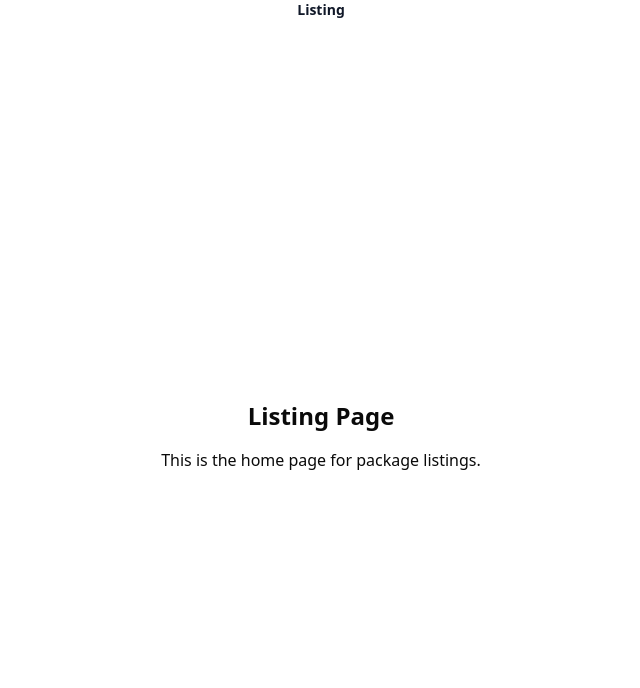
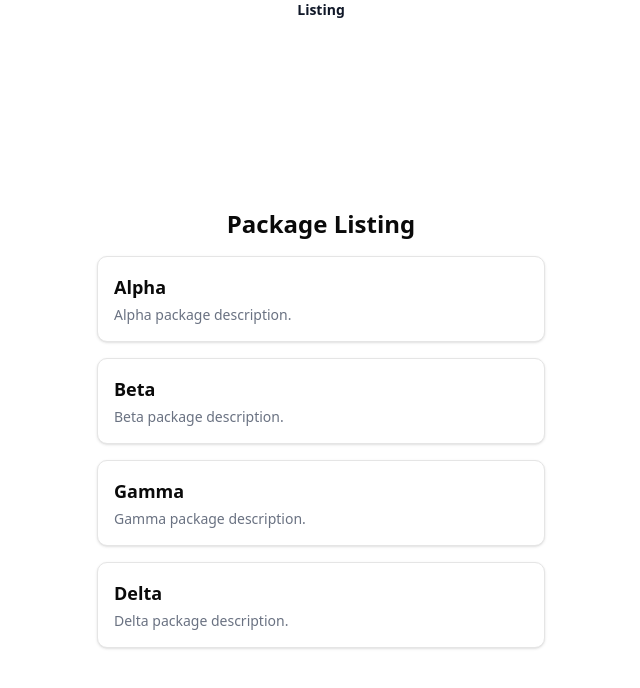
Before and after one commit to dev-toro/vibe-app, a React (Vite) app: page /listing in a window 1280 px wide. Shown: the top 688 px of the page, without its empty margins (319-959 px from the left). Built offline with nearby package versions, Linux system fonts and the light colour scheme.

Commit message:
packages

```diff
--- /dev/null
+++ b/src/components/PackageCard.tsx
@@ -0,0 +1,14 @@
+import { Link } from 'react-router-dom';
+import type { Package } from '../services/packageService';
+
+export default function PackageCard({ pkg }: { pkg: Package }) {
+  return (
+    <Link
+      to={`/package/${pkg.id}`}
+      className="block border rounded-lg p-4 shadow hover:shadow-lg transition mb-4 bg-white"
+    >
+      <h3 className="text-lg font-semibold mb-1">{pkg.name}</h3>
+      <p className="text-gray-500 text-sm">{pkg.description}</p>
+    </Link>
+  );
+}
--- a/src/pages/Listing.tsx
+++ b/src/pages/Listing.tsx
@@ -1,10 +1,17 @@
 
+import { getPackages } from '../services/packageService';
+import PackageCard from '../components/PackageCard';
 
 export default function Listing() {
+  const packages = getPackages();
   return (
     <div className="flex flex-col items-center justify-center min-h-screen">
-      <h2 className="text-2xl font-bold mb-4">Listing Page</h2>
-      <p>This is the home page for package listings.</p>
+      <h2 className="text-2xl font-bold mb-4">Package Listing</h2>
+      <div className="w-full max-w-md">
+        {packages.map(pkg => (
+          <PackageCard key={pkg.id} pkg={pkg} />
+        ))}
+      </div>
     </div>
   );
 }
--- a/src/pages/Package.tsx
+++ b/src/pages/Package.tsx
@@ -1,12 +1,24 @@
+
 
 import { useParams } from 'react-router-dom';
+import { getPackageById } from '../services/packageService';
 
 export default function PackageDetail() {
   const { id } = useParams<{ id: string }>();
+  const pkg = id ? getPackageById(id) : undefined;
+  if (!pkg) {
+    return (
+      <div className="flex flex-col items-center justify-center min-h-screen">
+        <h2 className="text-2xl font-bold mb-4">Package Not Found</h2>
+        <p>No package found for id: <span className="font-mono">{id}</span></p>
+      </div>
+    );
+  }
   return (
     <div className="flex flex-col items-center justify-center min-h-screen">
-      <h2 className="text-2xl font-bold mb-4">Package Detail Page</h2>
-      <p>Details for package: <span className="font-mono">{id}</span></p>
+      <h2 className="text-2xl font-bold mb-4">{pkg.name}</h2>
+      <p className="mb-2 text-gray-500">ID: <span className="font-mono">{pkg.id}</span></p>
+      <p>{pkg.description}</p>
     </div>
   );
 }
--- /dev/null
+++ b/src/services/packageService.ts
@@ -0,0 +1,19 @@
+// src/services/packageService.ts
+export type Package = {
+  id: string;
+  name: string;
+  description: string;
+};
+
+export function getPackages(): Package[] {
+  return [
+    { id: '1', name: 'Alpha', description: 'Alpha package description.' },
+    { id: '2', name: 'Beta', description: 'Beta package description.' },
+    { id: '3', name: 'Gamma', description: 'Gamma package description.' },
+    { id: '4', name: 'Delta', description: 'Delta package description.' },
+  ];
+}
+
+export function getPackageById(id: string): Package | undefined {
+  return getPackages().find(pkg => pkg.id === id);
+}
```
